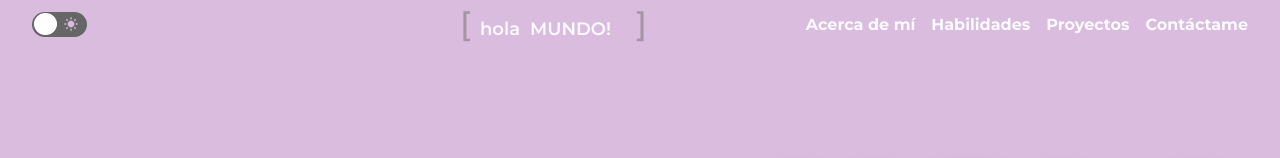
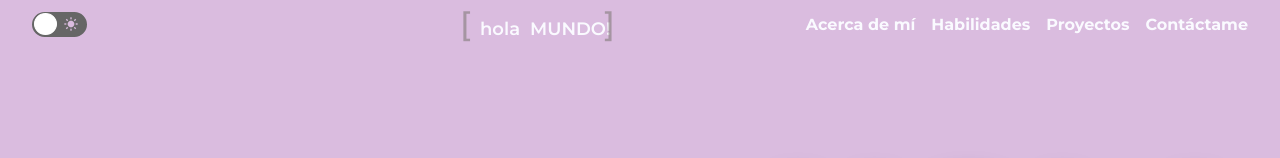
Before and after one commit to PauliMorales/myportfolio, a React (Vite) app: page / in a window 1280 px wide. Shown: the top 158 px of the page. Built offline with nearby package versions, Linux system fonts and the light colour scheme.

Commit message:
advance toggle nav menu position

```diff
--- a/src/components/Header/header.css
+++ b/src/components/Header/header.css
@@ -98,7 +98,7 @@
   width: 80px;
 }
 .content {
-  width:237px;
+  width:205px;
   line-height:40px;
   color:var(--nav-link);
   height:40px;
@@ -107,6 +107,7 @@
   left:50%;
   margin-top:-15px;
   margin-left: -52px;
+  z-index: -1;
 
 
   &:before {
```
